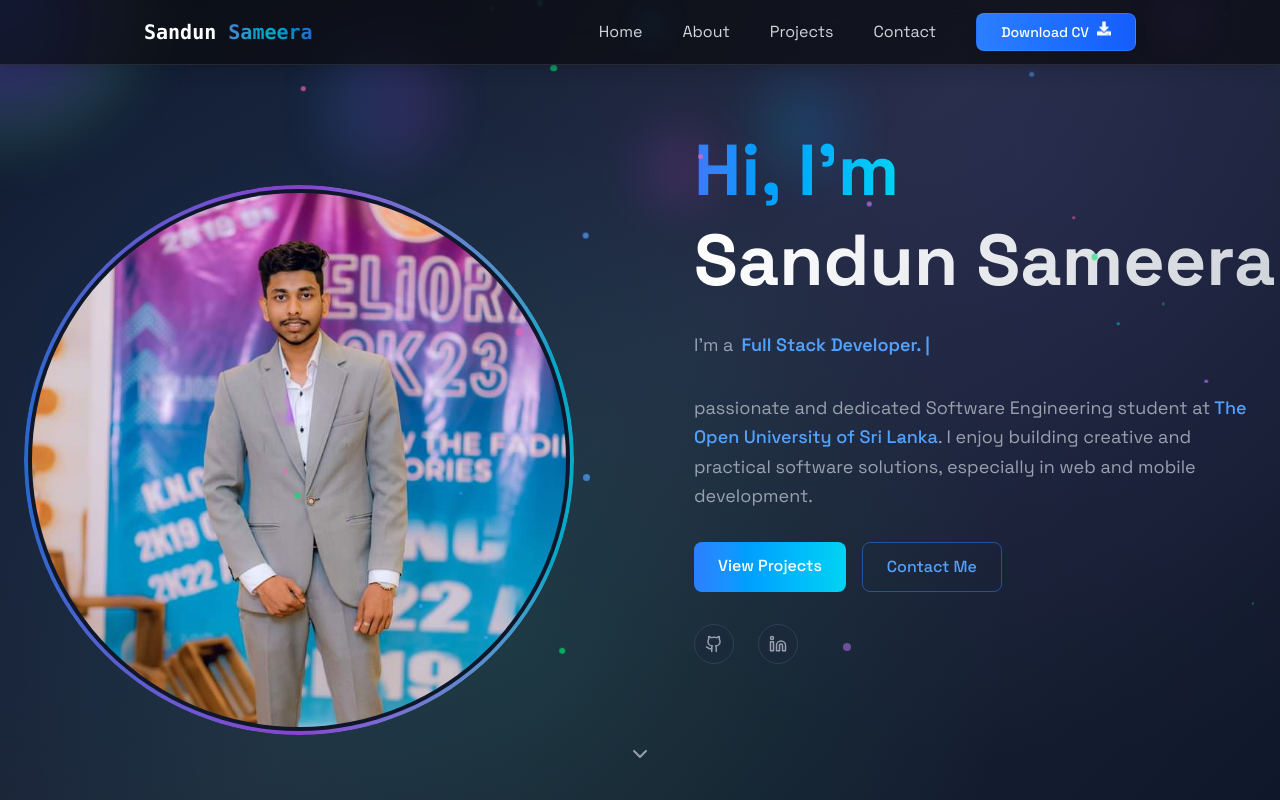
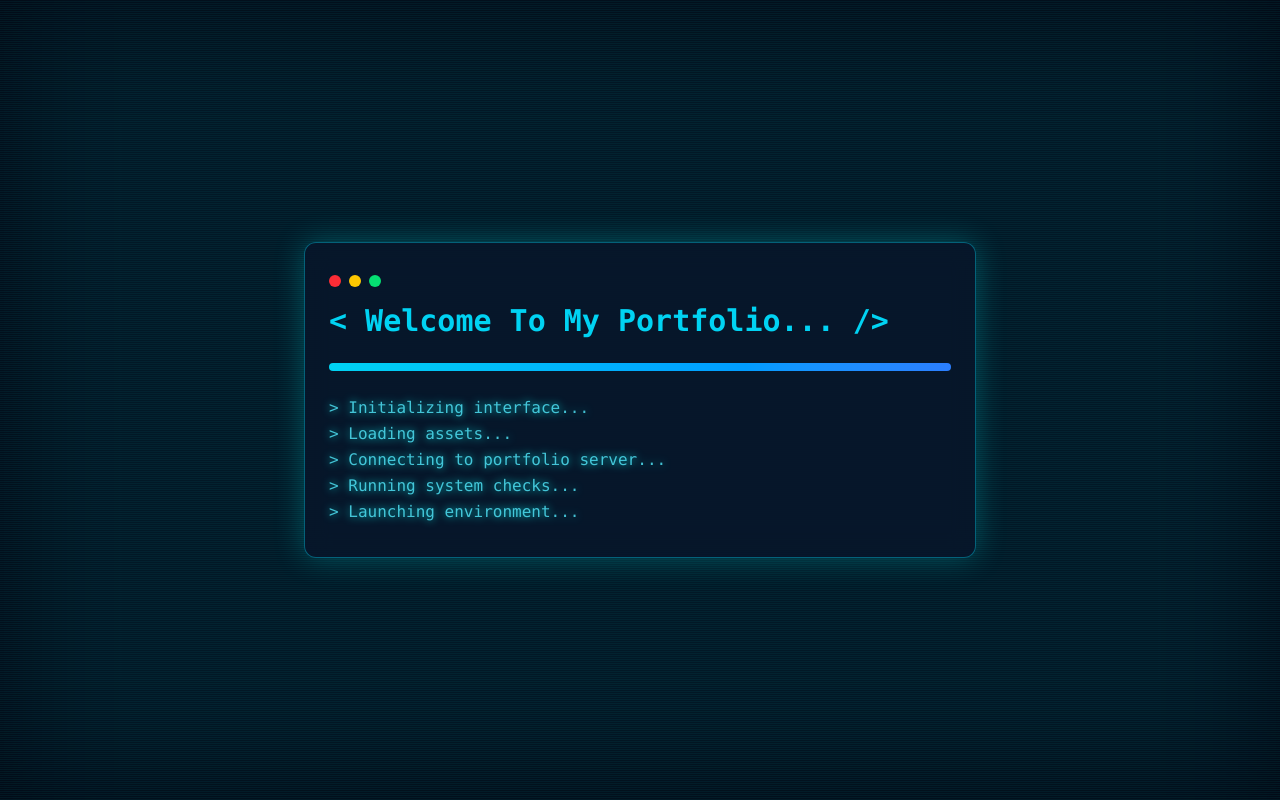
Before and after one commit to sandun440/sandun-portfolio, a React (Vite) app: page / in a window 1280 px wide. Shown: the top 800 px of the page. Built offline with nearby package versions, Linux system fonts and the light colour scheme.

Commit message:
update lording screen and home page

```diff
--- a/package.json
+++ b/package.json
@@ -18,6 +18,7 @@
     "@tailwindcss/vite": "^4.0.0",
     "emailjs-com": "^3.2.0",
     "lucide-react": "^0.525.0",
+    "motion": "^12.23.24",
     "react": "^18.3.1",
     "react-countup": "^6.5.3",
     "react-dom": "^18.3.1",
--- a/src/components/LoadingScreen.jsx
+++ b/src/components/LoadingScreen.jsx
@@ -1,11 +1,25 @@
 import { useEffect, useState } from "react";
+import { motion, AnimatePresence } from "framer-motion";
 
 export const LoadingScreen = ({ onComplete }) => {
   const [text, setText] = useState("");
+  const [isDone, setIsDone] = useState(false);
+  const [visibleLogs, setVisibleLogs] = useState([]);
+
   const fullTextMobile = "< Welcome... />";
   const fullTextDesktop = "< Welcome To My Portfolio... />";
   const [currentFullText, setCurrentFullText] = useState(fullTextDesktop);
 
+  const logs = [
+    "> Initializing interface...",
+    "> Loading assets...",
+    "> Connecting to portfolio server...",
+    "> Running system checks...",
+    "> Launching environment...",
+    "> Done ✔️",
+  ];
+
+  // Detect device width
   useEffect(() => {
     if (window.innerWidth <= 640) {
       setCurrentFullText(fullTextMobile);
@@ -14,35 +28,102 @@ export const LoadingScreen = ({ onComplete }) => {
     }
   }, []);
 
+  // Typing main text
   useEffect(() => {
     let index = 0;
     const interval = setInterval(() => {
       setText(currentFullText.substring(0, index));
       index++;
-
       if (index > currentFullText.length) {
         clearInterval(interval);
+        // Start showing logs one by one
+        showLogsSequentially();
+      }
+    }, 90);
+
+    return () => clearInterval(interval);
+  }, [currentFullText]);
+
+  // Sequential logs
+  const showLogsSequentially = () => {
+    let i = 0;
+    const logInterval = setInterval(() => {
+      setVisibleLogs((prev) => [...prev, logs[i]]);
+      i++;
+      if (i === logs.length) {
+        clearInterval(logInterval);
+        // Wait before fade-out
         setTimeout(() => {
-          onComplete();
+          setIsDone(true);
+          setTimeout(onComplete, 1000);
         }, 1000);
       }
-    }, 100);
-
-    return () => clearInterval(interval);
-  }, [currentFullText, onComplete]);
+    }, 600);
+  };
 
   return (
-    <div className="fixed inset-0 z-50 bg-black flex items-center justify-center px-6 sm:px-8">
-      <div className="flex flex-col items-center justify-center text-gray-100 w-full max-w-2xl">
-        <div className="mb-6 text-xl sm:text-2xl md:text-3xl lg:text-4xl font-mono font-bold text-center leading-snug break-words">
-          {text}
-          <span className="animate-blink ml-1">|</span>
-        </div>
+    <AnimatePresence>
+      {!isDone && (
+        <motion.div
+          key="loading"
+          initial={{ opacity: 1 }}
+          exit={{ opacity: 0 }}
+          transition={{ duration: 1 }}
+          className="fixed inset-0 z-50 bg-[#030712] flex items-center justify-center overflow-hidden"
+        >
+          {/* Subtle scanlines */}
+          <div className="absolute inset-0 bg-[repeating-linear-gradient(0deg,rgba(0,255,255,0.05)_0px,rgba(0,255,255,0.05)_1px,transparent_1px,transparent_2px)] pointer-events-none" />
 
-        <div className="w-full max-w-xs sm:max-w-sm md:max-w-md lg:max-w-lg h-[3px] bg-gray-800 rounded overflow-hidden relative">
-          <div className="w-[40%] h-full bg-blue-500 shadow-[0_0_15px_#3b82f6] animate-loading-bar"></div>
-        </div>
-      </div>
-    </div>
+          {/* Blue glow overlay */}
+          <div className="absolute inset-0 bg-cyan-500/10 blur-3xl" />
+
+          {/* Terminal window */}
+          <motion.div
+            initial={{ scale: 0.95, opacity: 0 }}
+            animate={{ scale: 1, opacity: 1 }}
+            transition={{ duration: 0.8 }}
+            className="relative border border-cyan-400/40 rounded-xl bg-[#0b132b]/60 backdrop-blur-md px-6 py-8 w-[90%] max-w-2xl shadow-[0_0_30px_#00ffff40] font-mono"
+          >
+            {/* Terminal header dots */}
+            <div className="flex gap-2 mb-4">
+              <div className="w-3 h-3 rounded-full bg-red-500"></div>
+              <div className="w-3 h-3 rounded-full bg-yellow-400"></div>
+              <div className="w-3 h-3 rounded-full bg-green-400"></div>
+            </div>
+
+            {/* Typing main header */}
+            <div className="text-cyan-400 text-lg sm:text-2xl md:text-3xl font-semibold ">
+              {text}
+              <span className="animate-blink text-cyan-300 ml-1">|</span>
+            </div>
+
+            {/* Neon progress bar */}
+            <div className="w-full h-2 mt-6 bg-cyan-900/40 rounded-full overflow-hidden">
+              <motion.div
+                className="h-full bg-gradient-to-r from-cyan-400 to-blue-500 shadow-[0_0_15px_#00ffff]"
+                initial={{ width: "0%" }}
+                animate={{ width: "100%" }}
+                transition={{ duration: 2, ease: "easeInOut" }}
+              />
+            </div>
+
+            {/* Sequential logs */}
+            <div className="mt-6 text-cyan-300/80 text-sm sm:text-base leading-relaxed">
+              {visibleLogs.map((log, idx) => (
+                <motion.p
+                  key={idx}
+                  initial={{ opacity: 0, x: -10 }}
+                  animate={{ opacity: 1, x: 0 }}
+                  transition={{ duration: 0.3 }}
+                  className="font-light drop-shadow-[0_0_4px_#00ffff]"
+                >
+                  {log}
+                </motion.p>
+              ))}
+            </div>
+          </motion.div>
+        </motion.div>
+      )}
+    </AnimatePresence>
   );
 };
--- a/src/components/sections/Home.jsx
+++ b/src/components/sections/Home.jsx
@@ -213,8 +213,8 @@ export const Home = () => {
             </h1>
 
             <div className="mb-8 h-8 flex items-center justify-center md:justify-start">
-              <span className="text-gray-400 text-lg mr-2">I'm a</span>
-              <span className="text-blue-400 text-lg font-semibold min-w-[200px] text-left whitespace-nowrap">
+              <span className="text-gray-400 text-xl mr-2">I'm a</span>
+              <span className="text-blue-400 text-xl font-semibold min-w-[200px] text-left whitespace-nowrap">
                 {displayedText}
                 <span className="animate-blink ml-1">|</span>
               </span>
@@ -222,6 +222,7 @@ export const Home = () => {
 
             <p className="text-gray-400 text-base sm:text-lg mb-8 leading-relaxed">
               passionate and dedicated Software Engineering student at
+              <br />
               <span className="text-blue-400 font-medium">
                 {" "}
                 The Open University of Sri Lanka
--- a/src/index.css
+++ b/src/index.css
@@ -200,3 +200,11 @@ body {
 .animate-glow-border {
   animation: glow-border 3s ease-in-out infinite;
 }
+
+@keyframes blink {
+  50% { opacity: 0; }
+}
+
+.animate-blink {
+  animation: blink 1s step-start infinite;
+}
```
Also changed, not shown: 1 other file (tests, documents, lock files or other folders).
